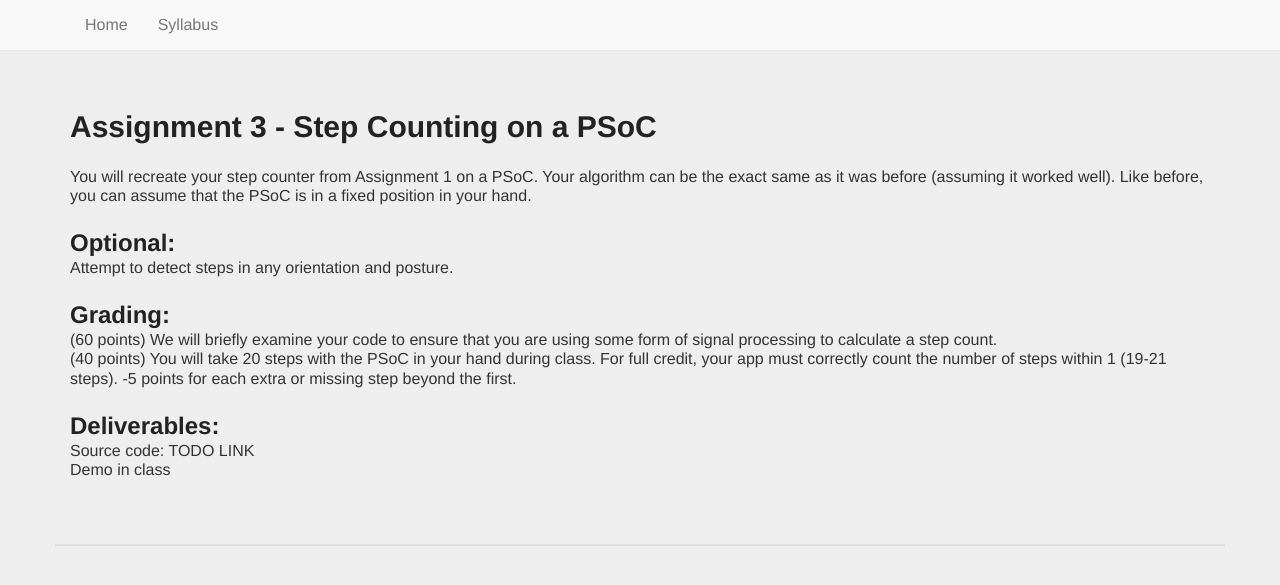
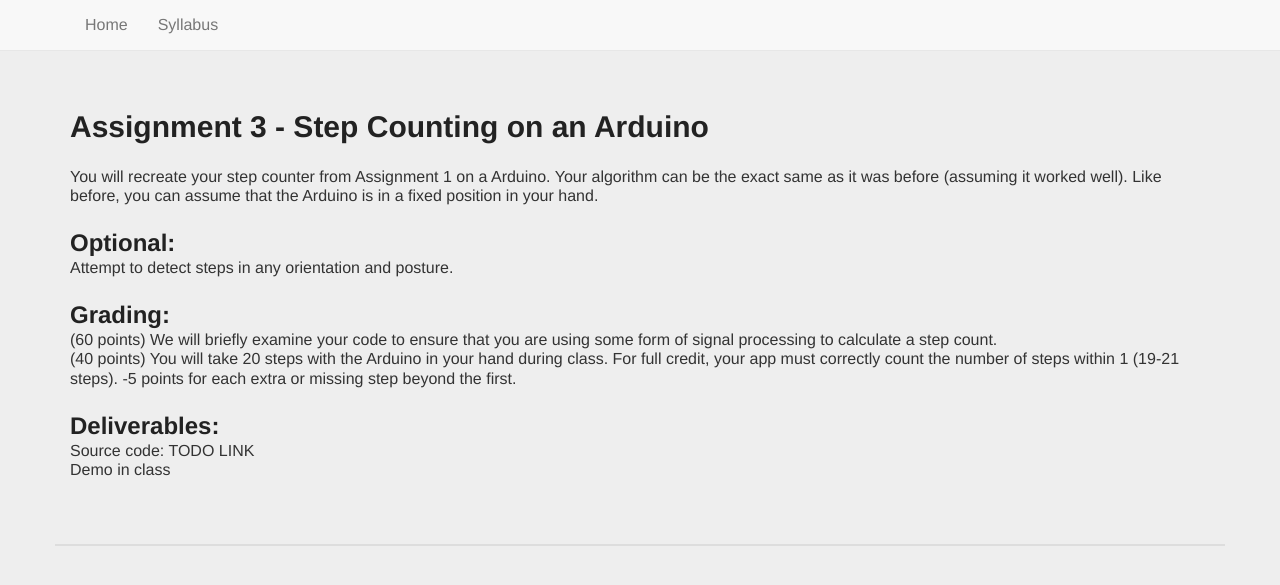
Before and after one commit to mariakakis/mhealth-course, a Jekyll site: the page built from _assignments/assignment3.md, in a window 1280 px wide. Shown: the top 585 px of the page. Built offline with Jekyll 4.4.1, drawn with Linux system fonts in a browser that asks for light colours; some web fonts are replaced.

Commit message:
changing PSoCs to arduinos

```diff
--- a/_assignments/assignment3.md
+++ b/_assignments/assignment3.md
@@ -1,15 +1,15 @@
 ---
-title: 'Assignment 3 - Step Counting on a PSoC'
+title: 'Assignment 3 - Step Counting on an Arduino'
 nickname: 'A3'
 assigned_class_index: 4
 due_class_index: 6
 summary: |
-    You will recreate your step counter from Assignment 1 on a PSoC. Your algorithm can be the exact same as it was before (assuming it worked well). Like before, you can assume that the PSoC is in a fixed position in your hand.
+    You will recreate your step counter from Assignment 1 on a Arduino. Your algorithm can be the exact same as it was before (assuming it worked well). Like before, you can assume that the Arduino is in a fixed position in your hand.
 optional: |
     Attempt to detect steps in any orientation and posture.
 grading: |
     (60 points) We will briefly examine your code to ensure that you are using some form of signal processing to calculate a step count. <br/>
-    (40 points) You will take 20 steps with the PSoC in your hand during class. For full credit, your app must correctly count the number of steps within 1 (19-21 steps). -5 points for each extra or missing step beyond the first.
+    (40 points) You will take 20 steps with the Arduino in your hand during class. For full credit, your app must correctly count the number of steps within 1 (19-21 steps). -5 points for each extra or missing step beyond the first.
 deliverables: |
     Source code: TODO LINK<br/>
     Demo in class
```
Also changed, not shown: _assignments/assignment4.md (+1 -1 lines), _assignments/assignment5.md (+2 -2 lines).
